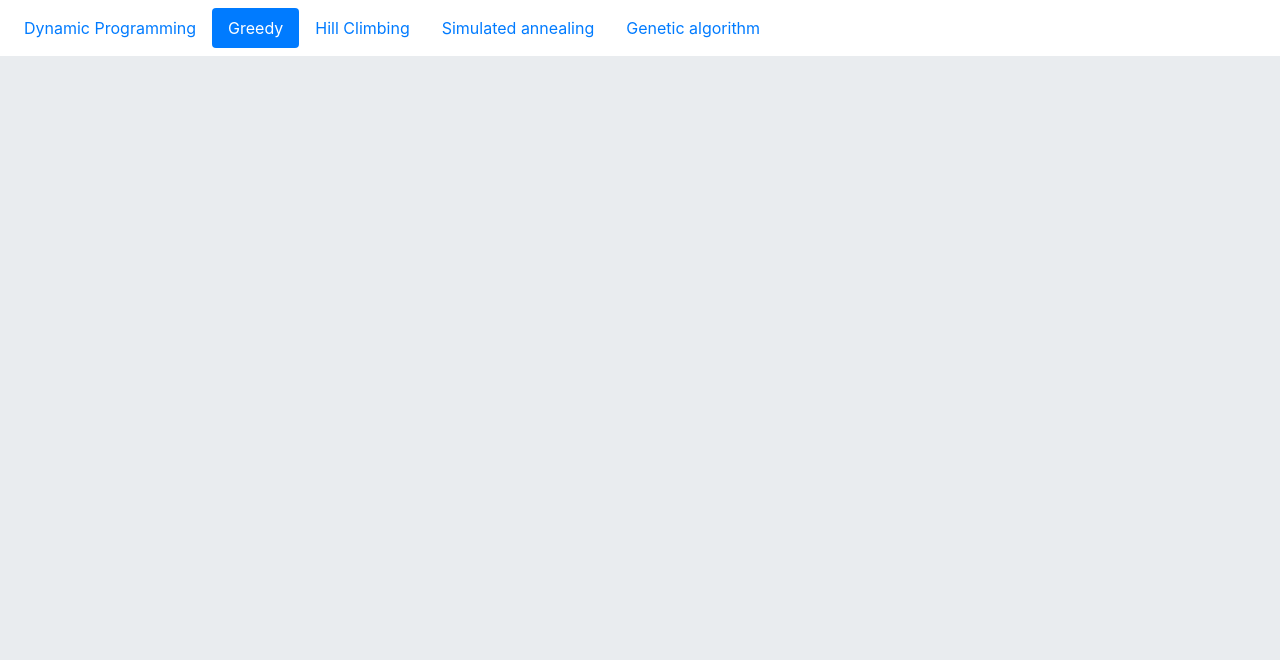
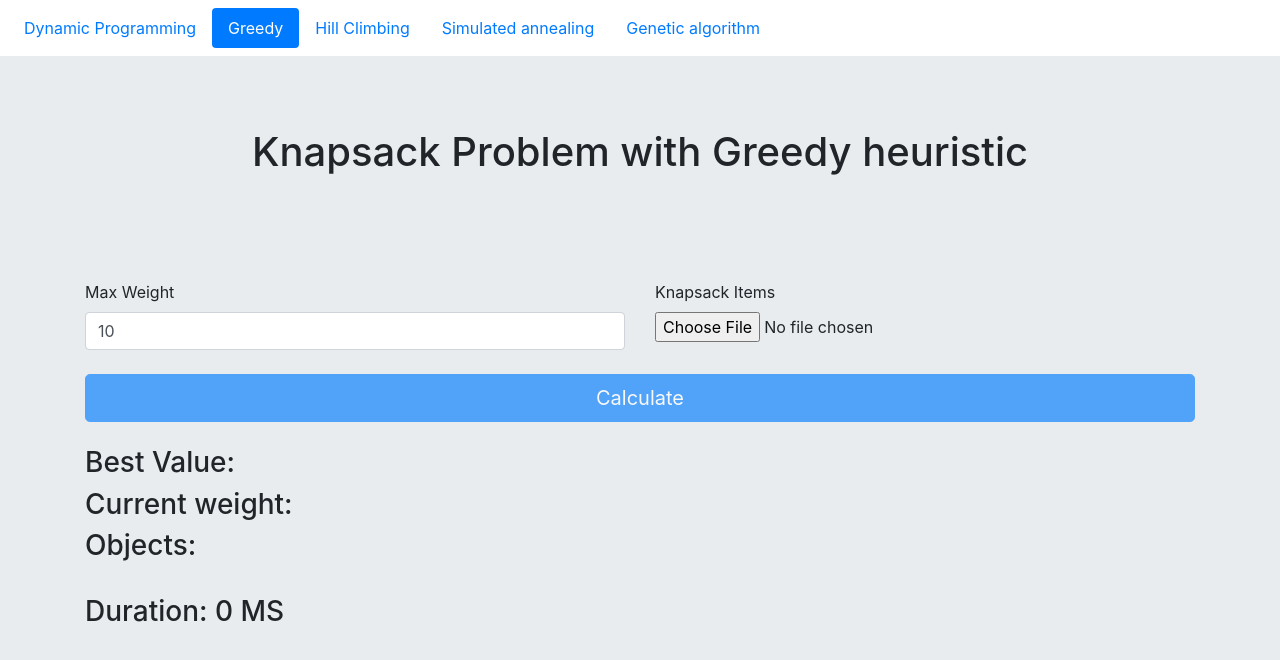
Before and after one commit to zeabdelkhalek/React-Knapsack-Solver, a React (Create React App) app: page /greedy in a window 1280 px wide. Shown: the top 660 px of the page. Built offline with nearby package versions, Linux system fonts and the light colour scheme.

Commit message:
Tie greedy algorithm

```diff
--- a/src/App.js
+++ b/src/App.js
@@ -9,6 +9,7 @@ import {
 import GeneticAlgorithm from "./screens/GeneticAlgorithm";
 import SimulatedAnnealing from "./screens/SimulatedAnnealing";
 import DynamicProgramming from "./screens/DynamicProgramming";
+import Greedy from "./screens/Greedy";
 import Home from "./screens/Home";
 import {
   Nav,
@@ -73,6 +74,9 @@ export default class App extends Component {
           <Route path="/dynamic-programming">
             <DynamicProgramming />
           </Route>
+          <Route path="/greedy">
+            <Greedy />
+          </Route>
           <Route path="/simulated-annealing">
             <SimulatedAnnealing />
           </Route>
--- /dev/null
+++ b/src/algorithms/greedy.js
@@ -0,0 +1,46 @@
+function get_optimal_value_weight(capacity, weights, values) {
+  var numItems = values.length,
+    x = new Array(),
+    maxi = 0,
+    i = 0,
+    j = 0,
+    optimVal = 0,
+    valWeight = [...Array(numItems)].map(() => Array(2).fill("0"));
+
+  for (i = 0; i < numItems; i++) {
+    valWeight[i][0] = weights[i];
+    valWeight[i][1] = values[i];
+  }
+  weights.sort((a, b) => b[0] - a[0]);
+  console.log(valWeight);
+  for (i = 0; i < numItems; i++) {
+    if (valWeight[i][0] <= capacity) {
+      maxi += valWeight[i][0];
+      capacity -= valWeight[i][0];
+      optimVal += valWeight[i][1];
+      x.push(values.indexOf(valWeight[i][1]) + 1);
+    }
+  }
+  return [optimVal, x];
+}
+
+export default (bag) => {
+  var capacity = bag.size;
+  var values = bag.itemSet.map((item) => item.value);
+  var weights = bag.itemSet.map((item) => item.weight);
+  var [opt_value, objList] = get_optimal_value_weight(
+    capacity,
+    weights,
+    values
+  );
+
+  const selectedObjects = [];
+  for (let i = 0; i < objList.length; i++) {
+    const index = objList[i] - 1;
+    selectedObjects.push(bag.itemSet[index]);
+  }
+  return {
+    opt_value,
+    selectedObjects,
+  };
+};
--- /dev/null
+++ b/src/screens/Greedy.js
@@ -0,0 +1,148 @@
+import React, { Component } from "react";
+import { Button, Label, Input, Jumbotron, Badge } from "reactstrap";
+import { Bag } from "../algorithms/knapsack";
+import dynamicProgramming from "../algorithms/dynamic-programming";
+import ObjectUI from "./ObjectUI";
+import greedy from "../algorithms/greedy";
+
+class InputSection extends Component {
+  constructor(props) {
+    super(props);
+
+    this.state = {
+      max_weight: 10,
+      dataset: [],
+      bestSet: [],
+      bestValue: null,
+      bestWeight: null,
+      duration: 0,
+    };
+  }
+
+  onClick = () => {
+    const { max_weight, dataset } = this.state;
+
+    console.log(dataset);
+    var bag = new Bag(max_weight, dataset);
+
+    let t0 = new Date().getTime();
+
+    var best = greedy(bag);
+
+    let t1 = new Date().getTime();
+
+    this.setState({
+      duration: t1 - t0,
+    });
+
+    this.setState({
+      bestSet: best.selectedObjects,
+      bestWeight: best.selectedObjects.reduce(
+        (acc, item) => acc + item.weight,
+        0
+      ),
+      bestValue: best.opt_value,
+    });
+  };
+
+  onChange = (type, e) => {
+    let value = e.target.value;
+    let dataset = [];
+    if (type !== "input_file") {
+      this.setState({ [type]: value });
+    } else {
+      let file = e.target.files[0];
+
+      if (file) {
+        let reader = new FileReader();
+
+        reader.onload = (e) => {
+          var contents = e.target.result;
+
+          dataset = contents
+            .split("\n")
+            .map((set) => set.split(",").map((y) => (y = parseInt(y))))
+            // ignore columns names
+            .slice(1);
+
+          this.setState({ dataset: dataset });
+        };
+
+        reader.readAsText(file);
+      }
+    }
+  };
+
+  render() {
+    return (
+      <div>
+        <div className="row">
+          <div className="col">
+            <Label for="max_weight">Max Weight</Label>
+            <Input
+              type="number"
+              name="max_weight"
+              id="max_weight"
+              value={this.state.max_weight}
+              onChange={this.onChange.bind(this, "max_weight")}
+            />
+          </div>
+          <br />
+          <div className="col">
+            <Label for="File">Knapsack Items</Label>
+            <Input
+              type="file"
+              name="file"
+              id="File"
+              onChange={this.onChange.bind(this, "input_file")}
+            />
+          </div>
+        </div>
+        <br />
+        <Button
+          color="primary"
+          size="lg"
+          block
+          onClick={this.onClick.bind(this)}
+          disabled={this.state.dataset.length === 0}
+        >
+          Calculate
+        </Button>{" "}
+        <br />
+        <div>
+          <h3>Best Value: {this.state.bestValue}</h3>
+        </div>
+        <div>
+          <h3>Current weight: {this.state.bestWeight}</h3>
+        </div>
+        <div>
+          <h3>Objects:</h3>
+          {this.state.bestSet.map((item, index) => (
+            <ObjectUI item={item} key={index} />
+          ))}
+        </div>
+        <br />
+        <div>
+          <h3>Duration: {this.state.duration} MS</h3>
+        </div>
+      </div>
+    );
+  }
+}
+
+class Greedy extends Component {
+  render() {
+    return (
+      <div className="container">
+        <Jumbotron>
+          <h1 className="display-9 text-center">
+            Knapsack Problem with Greedy heuristic
+          </h1>
+        </Jumbotron>
+        <InputSection />
+      </div>
+    );
+  }
+}
+
+export default Greedy;
```
